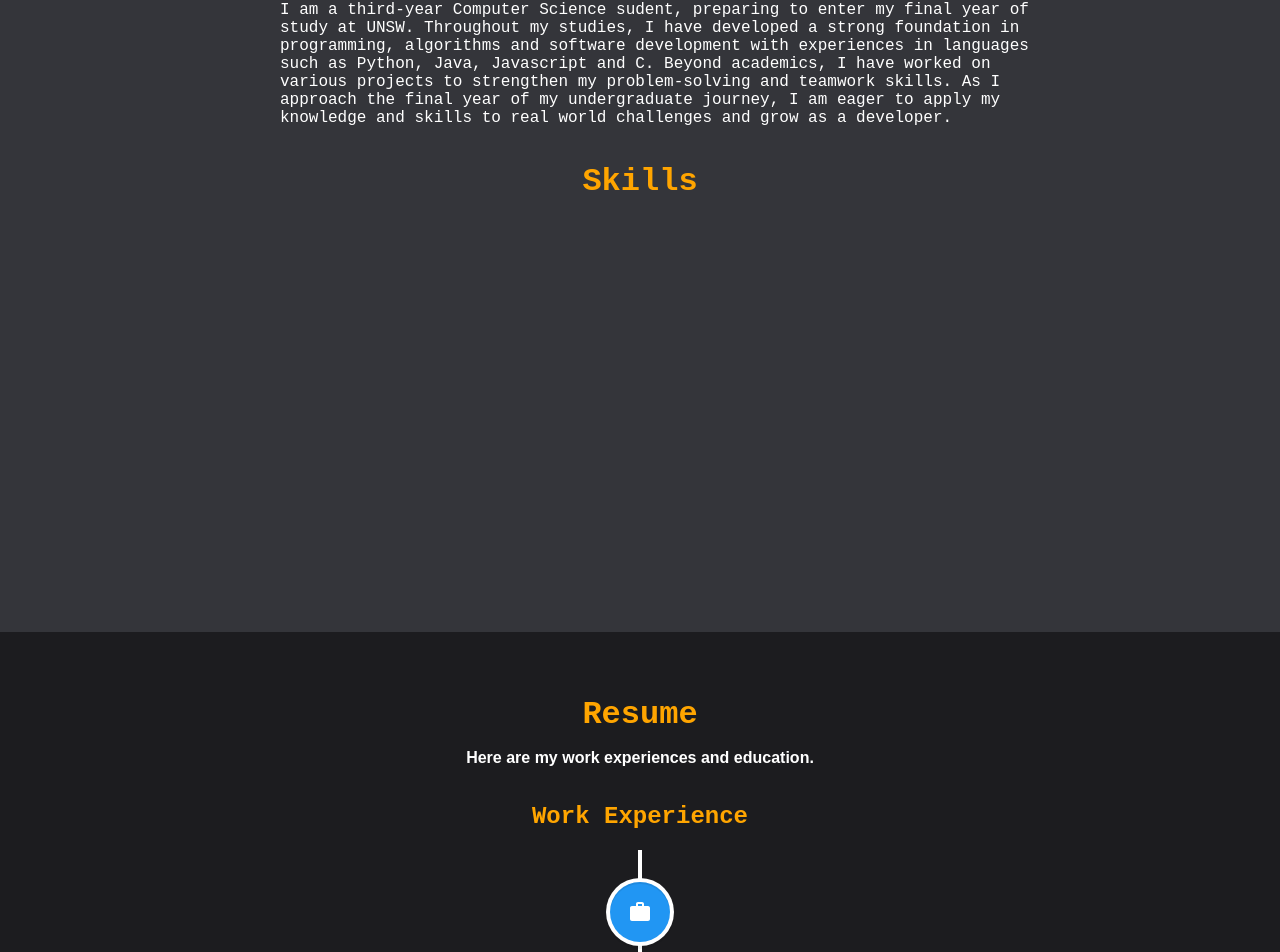
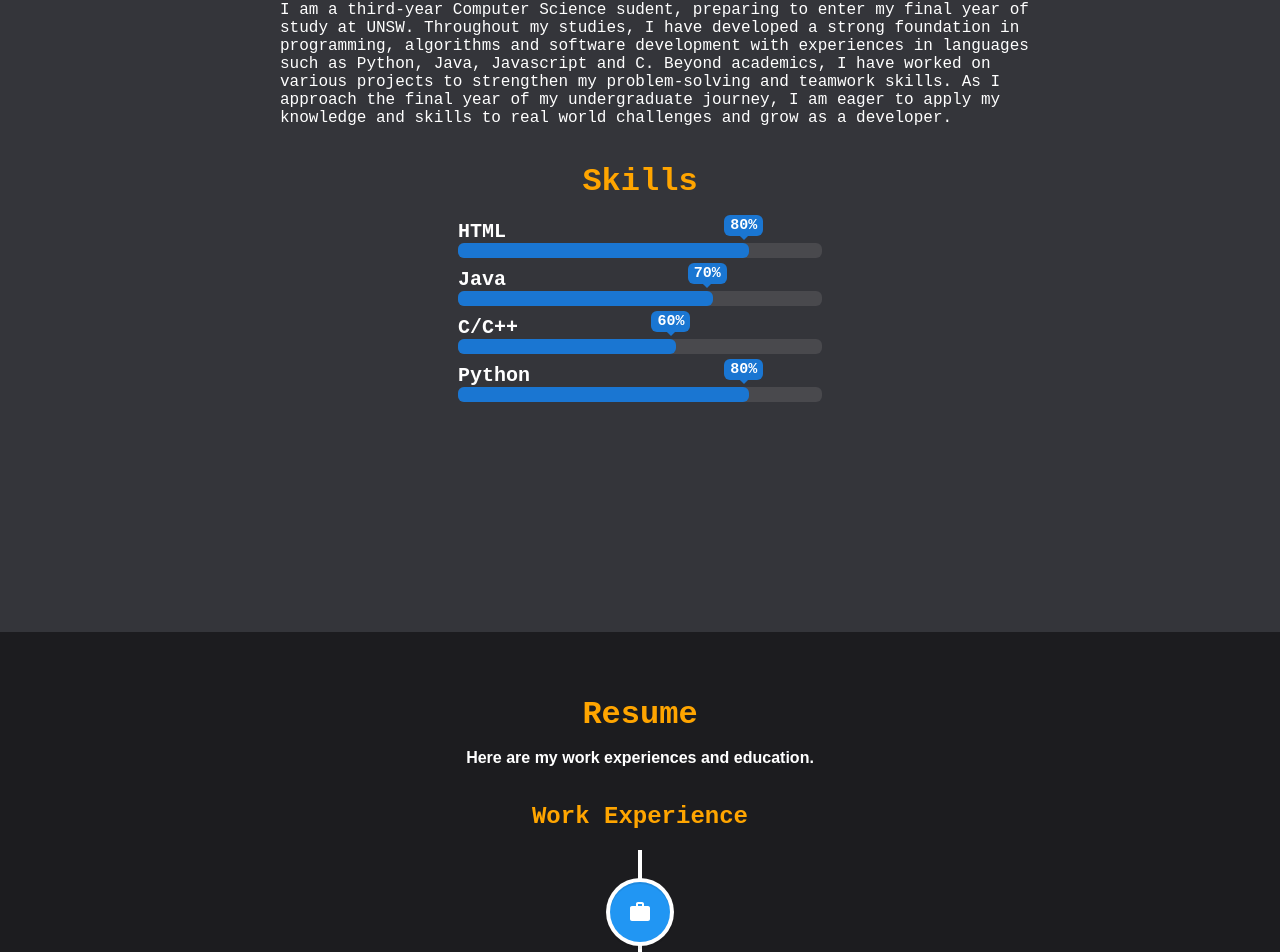
Before and after one commit to alexanderj03/website, a React (Create React App) app: page / in a window 1280 px wide. Shown: the part 1118-2070 px from the top of the page. Built offline with nearby package versions, Linux system fonts and the light colour scheme.

Commit message:
added skills bar

```diff
--- a/src/About.js
+++ b/src/About.js
@@ -19,8 +19,65 @@ const About = () => {
       <br />
       <br />
       <h1 className='about-me'>Skills</h1>
+      <div className='skills-container'>
+        <div className='skill-box'>
+          <span className='skill-title'>
+            HTML
+          </span>
+          <div className='skill-bar'>
+            <span className='skill-per' data-skill="HTML">
+              <span className='tooltip'>80%</span>
+            </span>
+          </div>
+        </div>
+        <div className='skill-box'>
+          <span className='skill-title'>
+            Java
+          </span>
+          <div className='skill-bar'>
+            <span className='skill-per' data-skill="JAVA">
+              <span className='tooltip'>70%</span>
+            </span>
+          </div>
+        </div>
+        <div className='skill-box'>
+          <span className='skill-title'>
+            C/C++
+          </span>
+          <div className='skill-bar'>
+            <span className='skill-per' data-skill="C">
+              <span className='tooltip'>60%</span>
+            </span>
+          </div>
+        </div>
+        <div className='skill-box'>
+          <span className='skill-title'>
+            Python
+          </span>
+          <div className='skill-bar'>
+            <span className='skill-per' data-skill="PYTHON">
+              <span className='tooltip'>80%</span>
+            </span>
+          </div>
+        </div>
+
+      </div>
     </div>
   )
 }
 
+
+{/* <body>
+    <div class="container">
+        <div class="skill-box">
+            <span class="title">HTML</span>
+
+            <div class="skill-bar">
+                <span class="skill-per">
+                    <span class="tooltip">90%</span>
+                </span>
+            </div>
+        </div>
+    </div>
+</body> */}
 export default About
--- a/src/style/About.css
+++ b/src/style/About.css
@@ -34,6 +34,84 @@
   margin: auto;
 }
 
+.skills-container {
+  width: 30%;
+  height: 400px;
+  margin: 0 15px;
+  padding: 10px 20px;
+  border-radius: 20px;
+}
+
+.skill-box {
+  margin: 10px;
+}
+
+.skill-box .skill-title {
+  display: block;
+  font-family: 'Courier New', Courier, monospace;
+  font-size: 20px;
+  font-weight: 600;
+  color: white;
+}
+
+.skill-box .skill-bar {
+  background: rgba(247, 245, 245, 0.1);
+  height: 15px;
+  width: 100%;
+  border-radius: 6px;
+}
+
+.skill-bar .skill-per {
+  position: relative;
+  display: block;
+  height: 100%;
+  background-color: rgb(26, 118, 210);
+  border-radius: 6px;
+  animation: progress 0.4s ease-in-out forwards;
+  opacity: 0;
+}
+
+.skill-per[data-skill="HTML"] {
+  width: 80%;
+}
+
+.skill-per[data-skill="JAVA"] {
+  width: 70%;
+}
+
+.skill-per[data-skill="C"] {
+  width: 60%;
+}
+
+.skill-per[data-skill="PYTHON"] {
+  width: 80%;
+}
+
+.skill-per .tooltip {
+  position: absolute;
+  right: -14px;
+  font-size: 15px;
+  font-weight: 800;
+  top: -28px;
+  font-family: 'Courier New', Courier, monospace;
+  background-color: rgb(26, 118, 210);
+  border-radius: 6px;
+  padding: 2px 6px;
+  z-index: 1;
+}
+
+.tooltip::before {
+  content: '';
+  position: absolute;
+  left: 50%;
+  bottom: -2px;
+  height: 10px;
+  width: 10px;
+  z-index: -1;
+  background-color: rgb(26, 118, 210);
+  transform: translateX(-50%) rotate(45deg);
+}
+
 @media screen and (max-width: 900px) {
   .about-page {
     padding: 10% 20% 0 20%;
@@ -41,3 +119,14 @@
   }
 
 }
+
+@keyframes progress {
+  0% {
+    width: 0;
+    opacity: 0;
+  }
+
+  100% {
+    opacity: 1;
+  }
+}
--- a/src/style/App.css
+++ b/src/style/App.css
@@ -53,7 +53,6 @@ h1 {
   align-items: center;
   font-weight: bolder;
   font-family: Arial, Helvetica, sans-serif;
-
 }
 
 .title {
```
